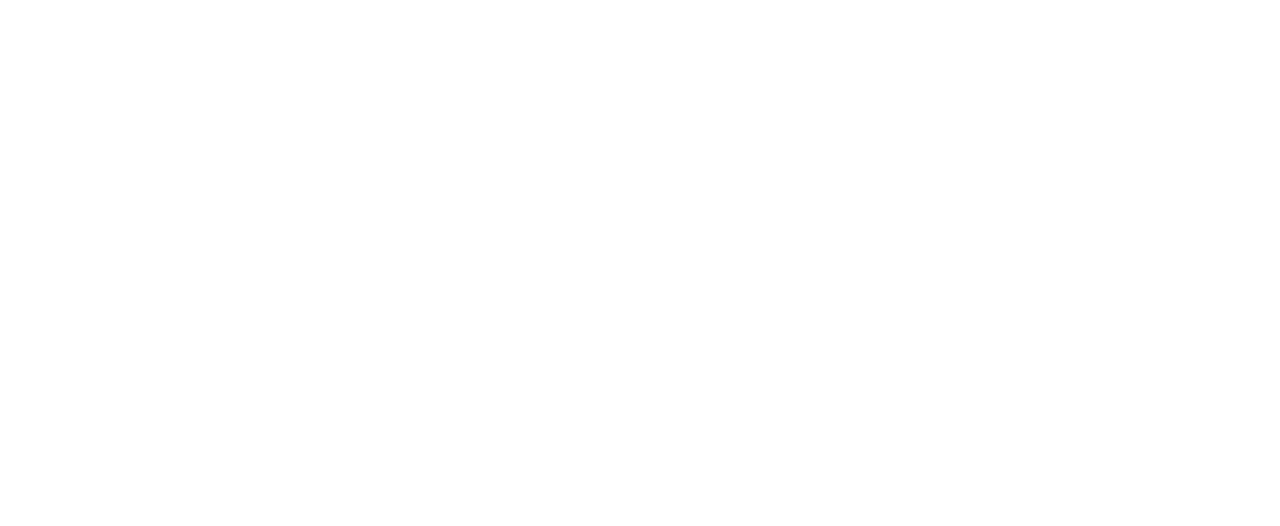
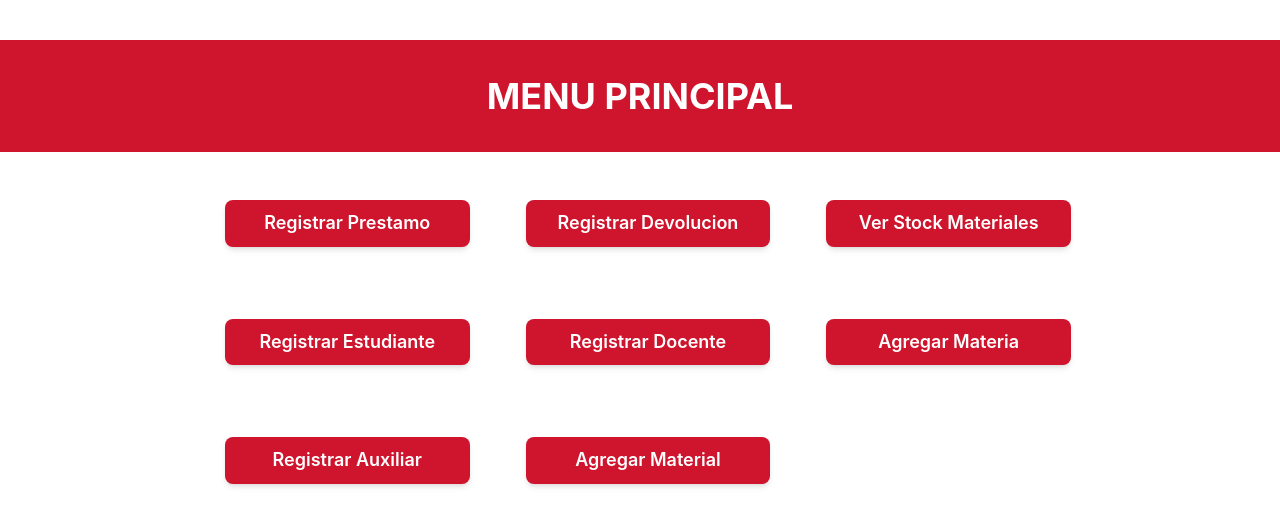
Before and after one commit to melletsrik/laboratorioprestamos, a React (Vite) app in the folder frontend/: page /menu-admin in a window 1280 px wide. Before the commit this address had no page. Shown: the top 526 px of the page. Built offline with nearby package versions, Linux system fonts and the light colour scheme.

Commit message:
correcion menus

```diff
--- a/frontend/src/App.jsx
+++ b/frontend/src/App.jsx
@@ -1,7 +1,8 @@
 import { BrowserRouter, Routes, Route } from "react-router-dom";
 import Login from "./pages/Login";
 import RegistroPrestamo from "./pages/RegistroPrestamo"
-import Menu from "./pages/Menu";
+import MenuAdmin from "./pages/MenuAdmin"
+import MenuAux from "./pages/MenuAux "
 import React from "react";
 function App() {
   return (
@@ -9,7 +10,8 @@ function App() {
       <Routes>
         <Route path="/" element={<Login />} />
         <Route path="/registrar-prestamo" element={<RegistroPrestamo />} />
-        <Route path="/menu" element={<Menu />} />
+        <Route path="/menu-admin" element={<MenuAdmin />} />
+        <Route path="/menu-aux" element={<MenuAux />} />
 
       </Routes>
     </BrowserRouter>
--- a/frontend/src/pages/Menu.jsx
+++ b/frontend/src/pages/MenuAdmin.jsx
@@ -1,6 +1,6 @@
 import Button from "../components/Button";
 
-export default function Menu() {
+export default function MenuAdmin() {
   return (
     <div className="flex flex-col text-white">
       <header
--- /dev/null
+++ b/frontend/src/pages/MenuAux.jsx
@@ -0,0 +1,24 @@
+import Button from "../components/Button";
+
+export default function MenuAux() {
+  return (
+    <div className="flex flex-col text-white">
+      <header
+        className="w-full size-28 flex items-center justify-center mt-10"
+        style={{ backgroundColor: "var(--color-primary)" }}
+      >
+        <h1 className="text-4xl font-bold text-center">MENU PARA AUXILIARES</h1>
+      </header>
+
+      <main className="flex flex-1 items-center justify-center">
+        <div className="grid grid-cols-3 grid-rows-3 gap-14 p-10">
+          <Button>Registrar Prestamo</Button>
+          <Button>Registrar Devolucion</Button>
+          <Button>Ver Stock Materiales</Button>
+          <Button>Registrar Estudiante</Button>
+          <div />
+        </div>
+      </main>
+    </div>
+  );
+}
```
